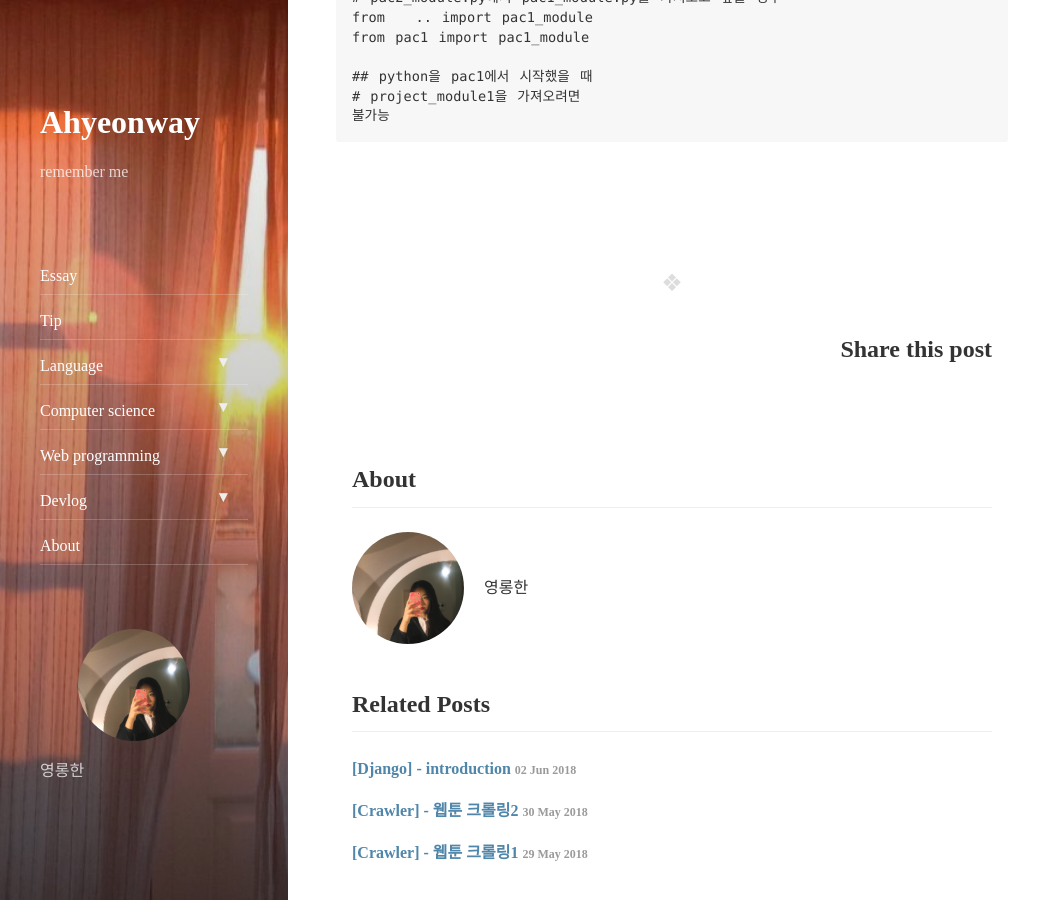
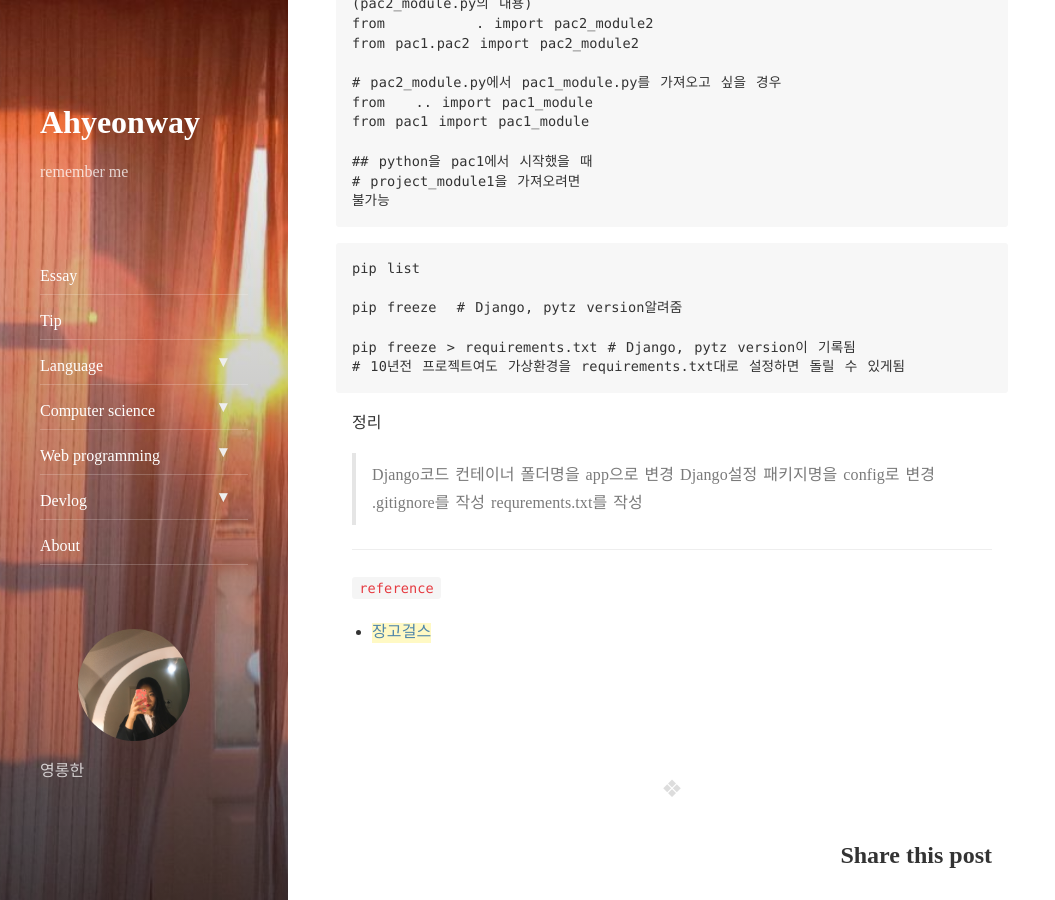
Before and after one commit to ahyeonhub/ahyeonway.github.io, a Jekyll site: the page built from _posts/2018-06-02-web-djangosettings.md, in a window 1280 px wide and 900 px high, scrolled down 2154 px. Shown: the whole window, without its empty margins (0-1055 px from the left). Built offline with Jekyll 4.4.1, drawn with Linux system fonts in a browser that asks for light colours; nearby versions of some CDN libraries; comment, search, counter and statistics services are not loaded; some of the changed text lies outside the part shown.

Commit message:
add text

````diff
--- a/_posts/2018-06-02-web-djangosettings.md
+++ b/_posts/2018-06-02-web-djangosettings.md
@@ -10,6 +10,7 @@ comments: true
 
 
 ### 가상환경(virtual envirionment) 설정
+
 ```
 ~/projects/
     django/
@@ -38,7 +39,11 @@ $ pip install django~=1.11.0
 ```
 $ django-admin startproject mysite
 ```
-startproject를 하면 mysite폴더가 생긴다
+
+장고가 동작하기 위해서는 특별한 구조가 필요한데 그걸 장고가 해준다
+django-admin startproject mysite
+> mysite라는 이름의 프로젝트를 실행하겠다.
+
 ```
 djangogirls-tutorial/
   mysite/               < Django프로젝트 관련 코드 컨테이너 폴더
@@ -46,6 +51,7 @@ djangogirls-tutorial/
     mysite/             <이 Django프로젝트의 설정 관련 패키지
       settings.py
 ```
+
 `mysite` 란 폴더가 두개라 헷갈리기 때문에
 1. Django코드 컨테이너 폴더의 이름을 app으로 변경
   (seach for reference와 Serch in comments and strings 체크 해제)
@@ -106,3 +112,28 @@ from pac1 import pac1_module
 # project_module1을 가져오려면
 불가능
 ```
+
+```
+pip list
+
+pip freeze  # Django, pytz version알려줌
+
+pip freeze > requirements.txt # Django, pytz version이 기록됨
+# 10년전 프로젝트여도 가상환경을 requirements.txt대로 설정하면 돌릴 수 있게됨
+```
+
+
+
+
+
+
+정리
+> Django코드 컨테이너 폴더명을 app으로 변경
+Django설정 패키지명을 config로 변경
+.gitignore를 작성
+requrements.txt를 작성
+
+
+---
+`reference`
+- [장고걸스](https://tutorial.djangogirls.org/ko/django/)
````
